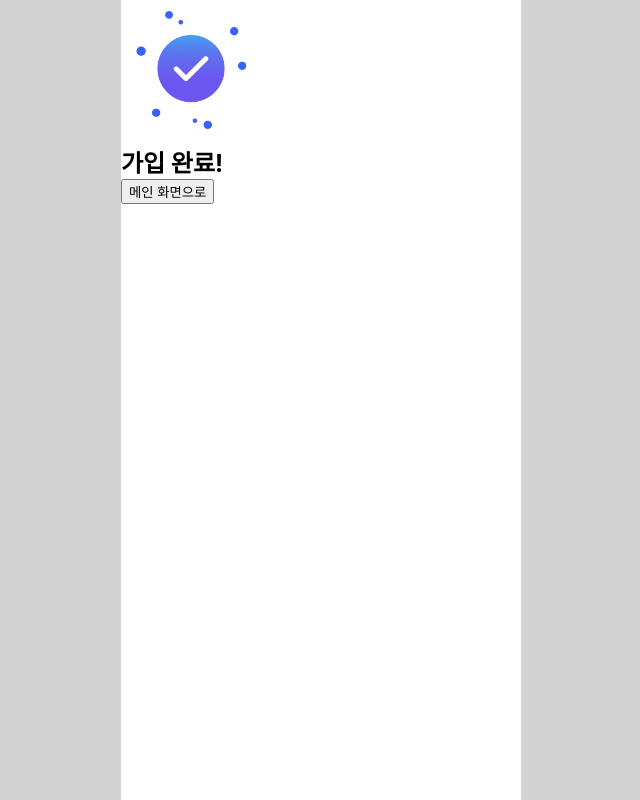
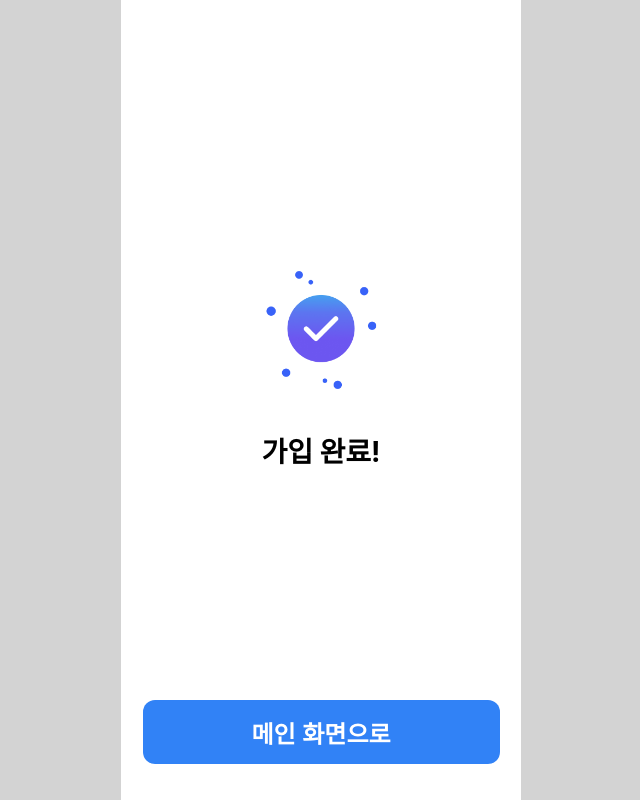
Before and after one commit to inthhh/bufl_fe, a React (Create React App) app: page /sign/completion in a window 1280 px wide. Shown: the whole page, without its empty margins (319-959 px from the left). Built offline with nearby package versions, Linux system fonts and the light colour scheme.

Commit message:
feat: 개인정보설정 완료 UI 개선선

```diff
--- a/src/SignOn/pages/CompletionPage.tsx
+++ b/src/SignOn/pages/CompletionPage.tsx
@@ -6,10 +6,19 @@ function CompletionPage() {
   const navigate = useNavigate();
 
   return (
-    <div className="center">
-      <img src={SuccessImg} alt="success" width="140px" />
-      <h2>가입 완료!</h2>
-      <button onClick={() => navigate("/")}>메인 화면으로</button>
+    <div className="center_wrap">
+
+      <img className="content_start" src={SuccessImg} alt="success" width="140px" />
+      <h2 className="start_text">가입 완료!</h2>
+      <div className="center_wrap">
+            <button
+              className="btn_start"
+              onClick={() => navigate("/sign/input-pin")}
+
+            >
+              메인 화면으로
+            </button>
+          </div>
     </div>
   );
 }
```
